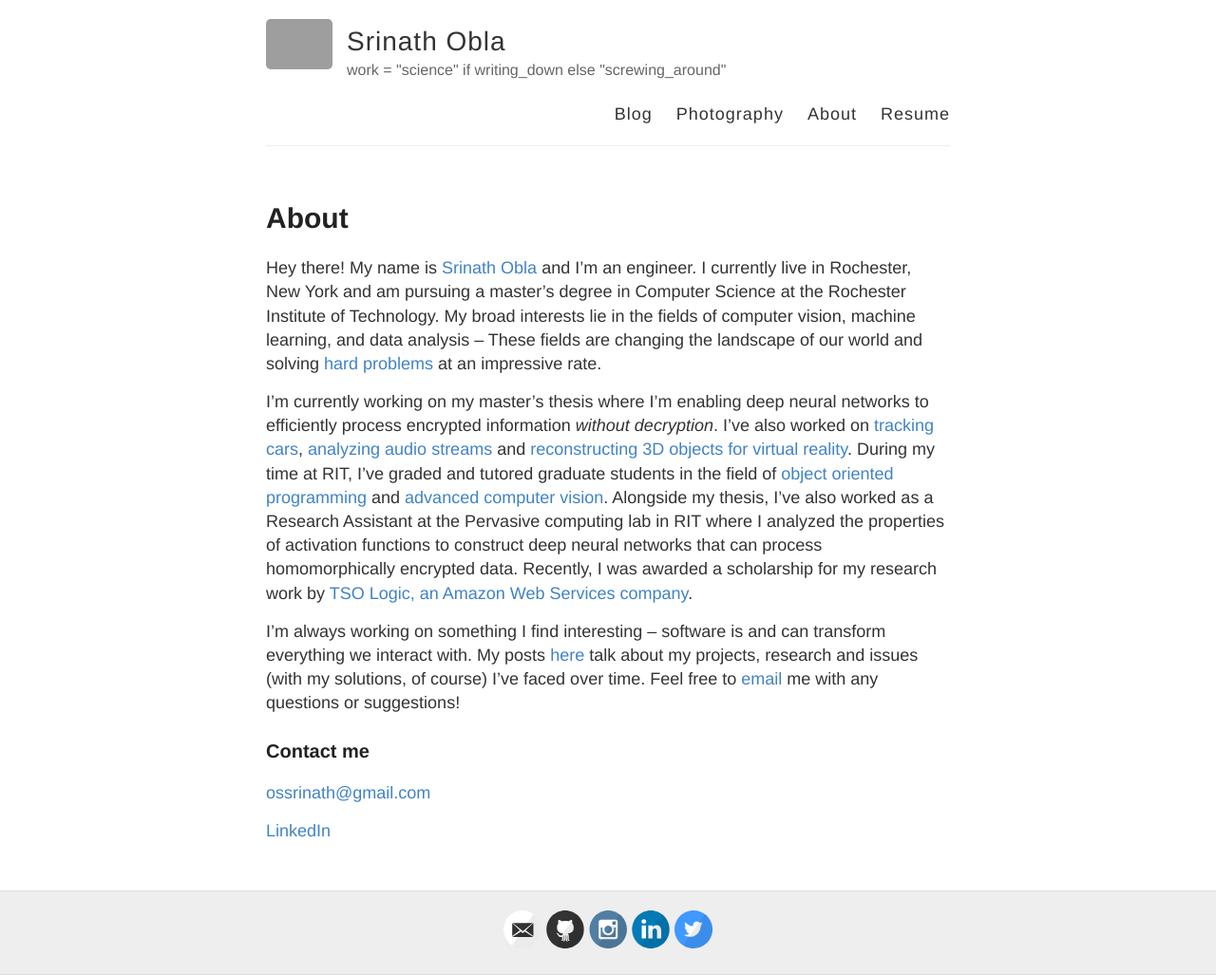
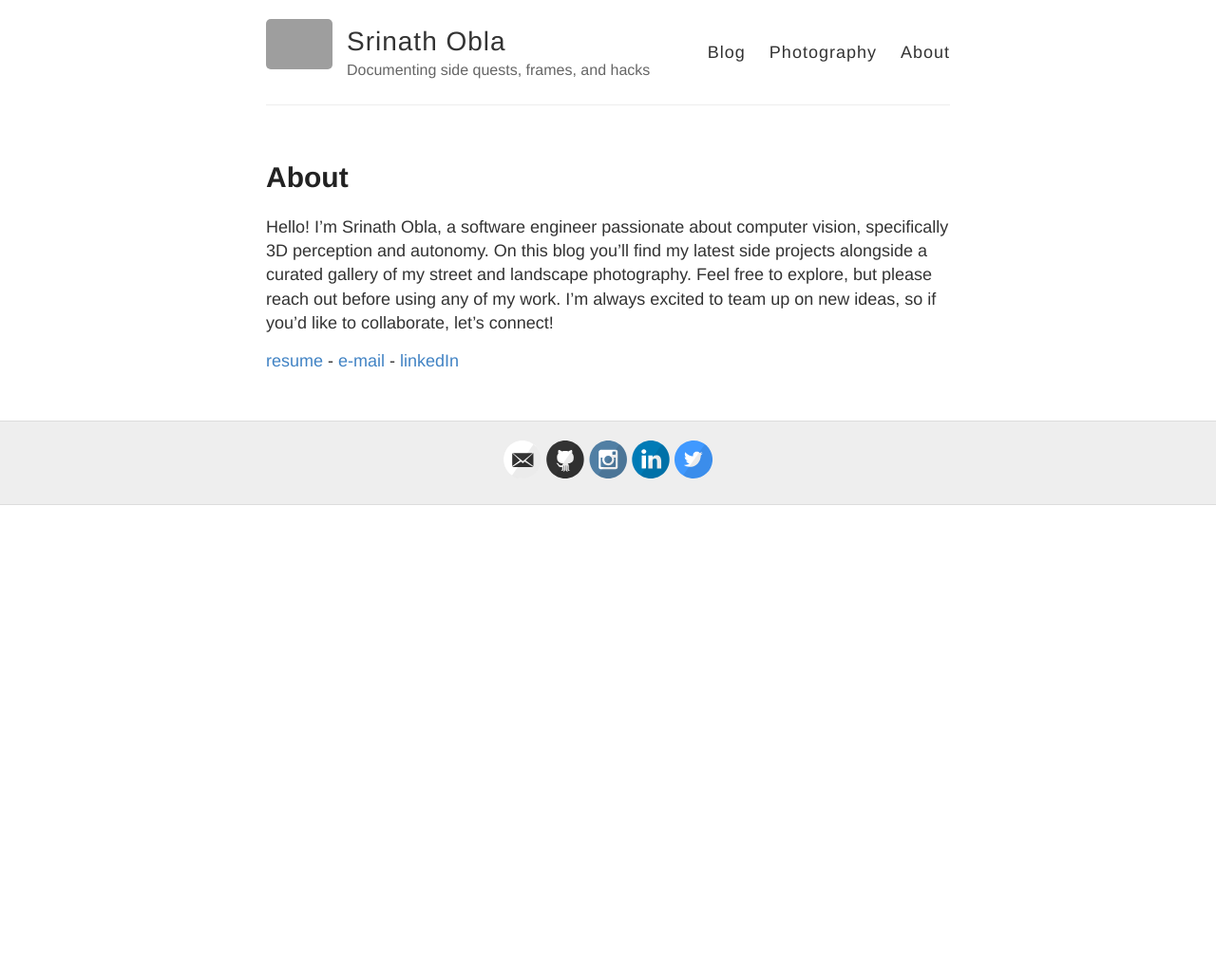
Before and after one commit to srinathos/srinathos.github.io, a Jekyll site: the page built from about.md, in a window 1280 px wide. Shown: the whole page at 95% size. Built offline with Jekyll 4.4.1, drawn with Linux system fonts in a browser that asks for light colours; after the commit the page ends 900 px from its top, so only the background shows below that; grey boxes are pictures that could not be loaded.

Commit message:
Design refresh

```diff
--- a/_config.yml
+++ b/_config.yml
@@ -6,7 +6,7 @@
 name: Srinath Obla
 
 # Short bio or description (displayed in the header)
-description: work = "science" if writing_down else "screwing_around"
+description: Documenting side quests, frames, and hacks
 
 # URL of your avatar or profile pic (you could use your GitHub profile pic)
 avatar: https://raw.githubusercontent.com/srinathos/website-images/master/misc/profile_pic.jpg
--- a/_layouts/default.html
+++ b/_layouts/default.html
@@ -31,7 +31,7 @@
             <a href="{{ site.baseurl }}/">Blog</a>
             <a href="{{ site.baseurl }}/galleries">Photography</a>
             <a href="{{ site.baseurl }}/about">About</a>
-            <a href="http://bitly.com/2lHaNnr">Resume</a>
+            <!--a href="http://bitly.com/2lHaNnr">Resume</a-->
           </nav>
         </header>
       </div>
--- a/about.md
+++ b/about.md
@@ -4,14 +4,8 @@ title: About
 permalink: /about/
 ---
 
-Hey there! My name is [Srinath Obla](https://www.linkedin.com/in/srinathos/) and I’m an engineer. I currently live in Rochester, New York and am pursuing a master’s degree in Computer Science at the Rochester Institute of Technology. My broad interests lie in the fields of computer vision, machine learning, and data analysis – These fields are changing the landscape of our world and solving [hard](https://www.youtube.com/watch?v=ohmajJTcpNk) [problems](https://www.youtube.com/watch?v=tlThdr3O5Qo) at an impressive rate.
+Hello! I’m Srinath Obla, a software engineer passionate about computer vision, specifically 3D perception and autonomy. On this blog you’ll find my latest side projects alongside a curated gallery of my street and landscape photography. Feel free to explore, but please reach out before using any of my work. I’m always excited to team up on new ideas, so if you’d like to collaborate, let’s connect!
 
-I’m currently working on my master’s thesis where I’m enabling deep neural networks to efficiently process encrypted information _without decryption_. I’ve also worked on [tracking cars](https://drive.google.com/file/d/14gi-Bqq0pKQzDm7qWG79qqU_KoETDqyG/view?usp=sharing), [analyzing audio streams](https://github.com/srinathos/slightlyBetterRadio) and [reconstructing 3D objects for virtual reality](https://srinathos.github.io/3D-Object-Reconstruction/). During my time at RIT, I’ve graded and tutored graduate students in the field of [object oriented programming](http://spiegel.cs.rit.edu/~hpb/Lectures/2181/605/index.html) and [advanced computer vision](https://www.cs.rit.edu/~tbk/). Alongside my thesis, I’ve also worked as a Research Assistant at the Pervasive computing lab in RIT where I analyzed the properties of activation functions to construct deep neural networks that can process homomorphically encrypted data. Recently, I was awarded a scholarship for my research work by [TSO Logic, an Amazon Web Services company](https://tsologic.com/).
-
-I’m always working on something I find interesting – software is and can transform everything we interact with. My posts [here](https://srinathos.github.io/) talk about my projects, research and issues (with my solutions, of course) I’ve faced over time. Feel free to [email](mailto:srinathobla@mail.rit.edu) me with any questions or suggestions!
-
-
-### Contact me
-[ossrinath@gmail.com](mailto:ossrinath@gmail.com)
-
-[LinkedIn](https://www.linkedin.com/in/srinathos/)
+[resume](https://drive.google.com/file/d/1uJ3fJ5KNEVI3zGtdFZsNcBL5ZZhBt4n8/view?usp=drive_link) -
+[e-mail](mailto:ossrinath@gmail.com) -
+[linkedIn](https://www.linkedin.com/in/srinathos/)
```
Also changed, not shown: galleries.md (+1 -0 lines).
